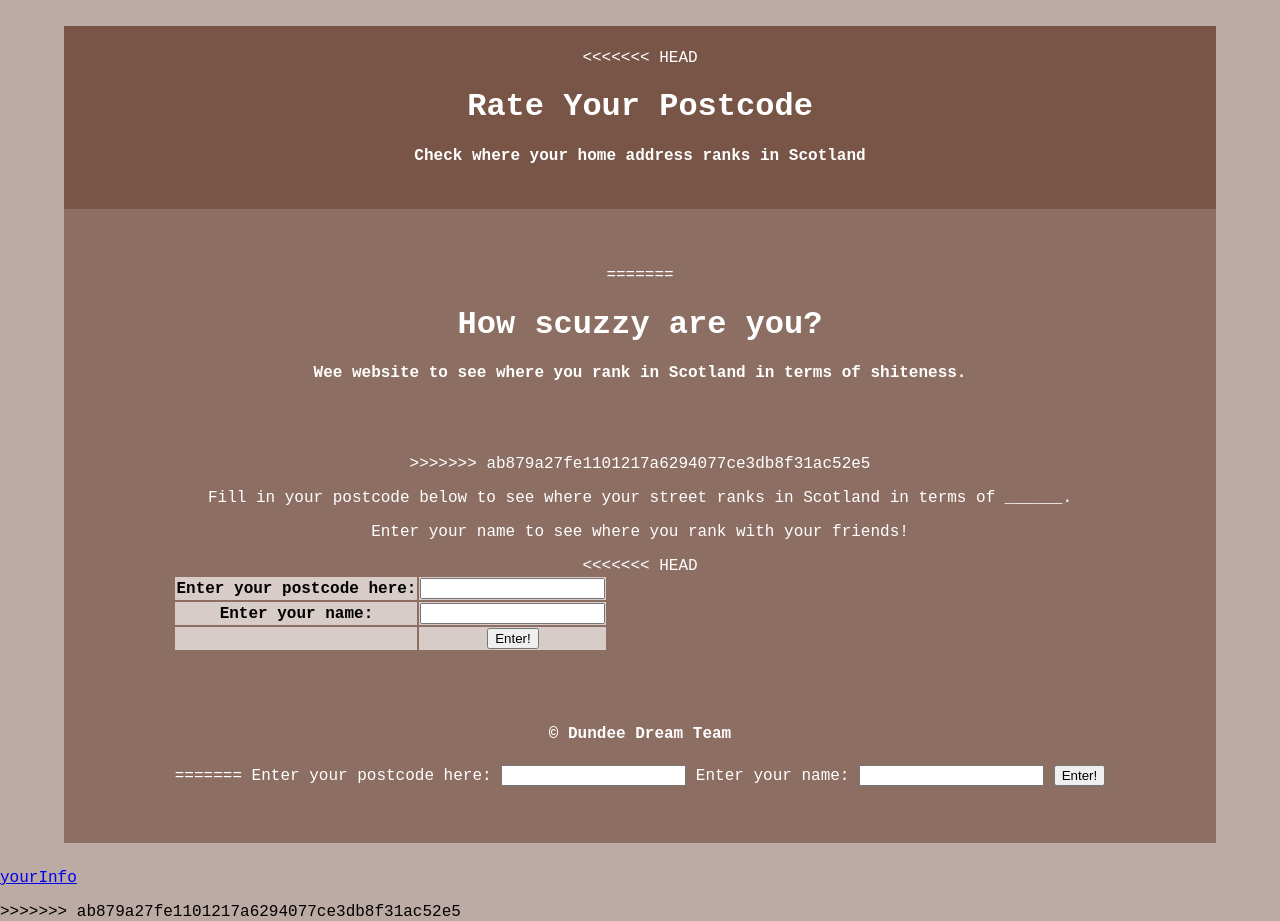
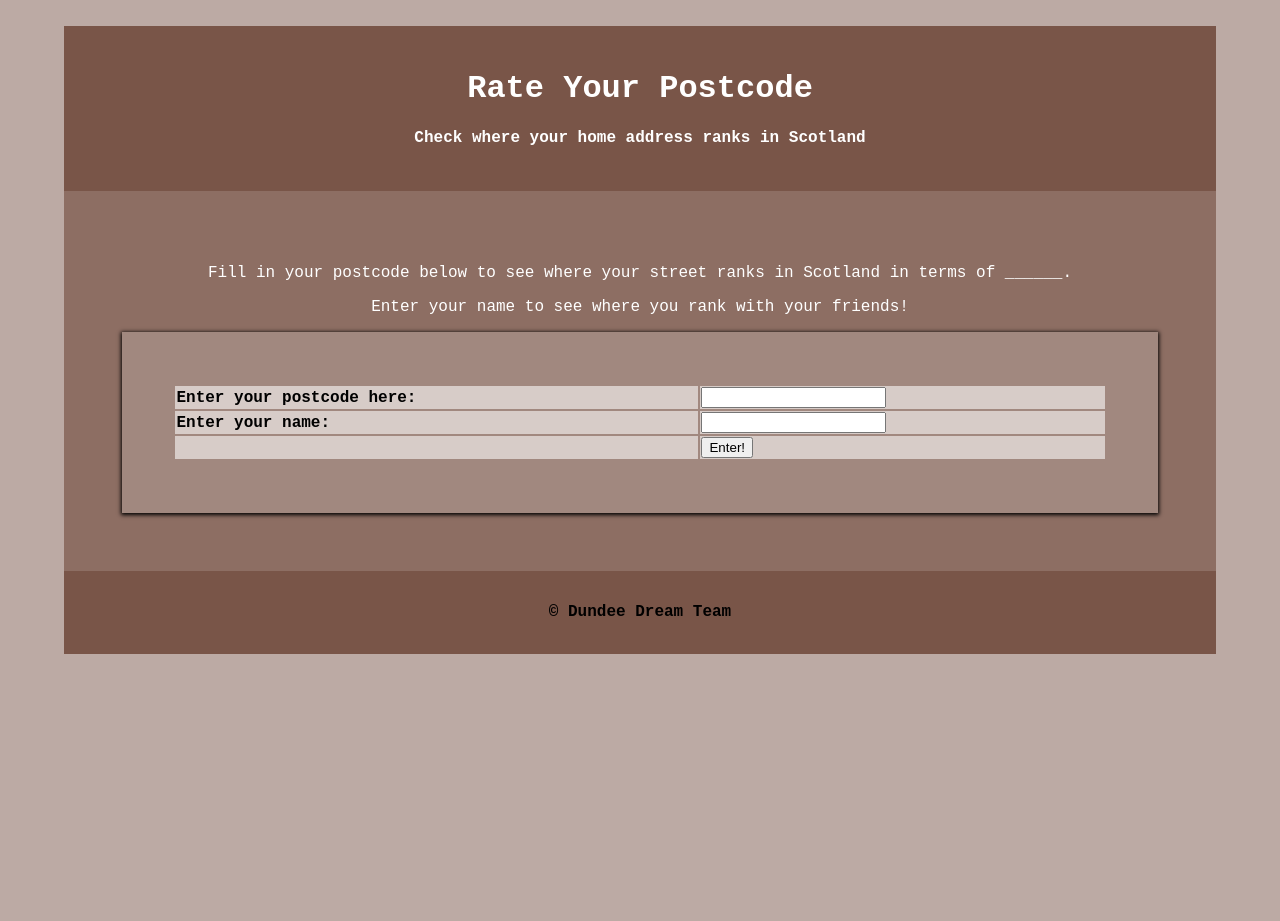
Before and after one commit to meadhbhis/RGU-Hack, a Flask app: page / in a window 1280 px wide. After the commit the page ends 654 px from the top, so only its background shows below. Run offline with Flask 2, Linux system fonts and the light colour scheme; parts of the project's set-up code (start-up, migrations or seed data) failed here and were passed over.

Commit message:
please work in the name of the wee man

```diff
--- a/app.py
+++ b/app.py
@@ -49,10 +49,6 @@ def compare(code):
 	input_dict = {'postcode': code, 'rank': imd[code][0], 'vigintile': imd[code][1], 'population': imd[code][2], 'name': imd[code][3]}
 	return render_template('comparison.html', input=input_dict)
 
-@app.route('/compare/')
-def compare():
-    return render_template('comparison.html')
-
 @app.errorhandler(404)
 def not_found(e):
     return "Ye've daen summin wrang here pal", 404
--- a/static/style.css
+++ b/static/style.css
@@ -43,15 +43,13 @@ html, body {
     padding: 5%;
 }
 
-<<<<<<< HEAD
+
 #footer{
     text-align: center;
     background: #795548;
     padding: 1%;
 }
 
-=======
->>>>>>> ab879a27fe1101217a6294077ce3db8f31ac52e5
 .nav table {
     list-style: none;
     overflow: auto;
@@ -71,23 +69,18 @@ html, body {
 
 .nav th{
     color: black;
-<<<<<<< HEAD
     font-weight: bold;
 }
 
 .nav td{
     color: black;
-=======
->>>>>>> ab879a27fe1101217a6294077ce3db8f31ac52e5
 }
 
 /* CSS for the whole <UL> list for the nav id only  */
 
-<<<<<<< HEAD
+
+
 .navbar ul {
-=======
-.navBar ul {
->>>>>>> ab879a27fe1101217a6294077ce3db8f31ac52e5
   list-style: none;
   overflow:auto;
   background-color: #CCB598;
@@ -100,11 +93,7 @@ html, body {
 
 /* CSS for each list element inside the <UL>, inside the nav id */
 
-<<<<<<< HEAD
 .navbar li {
-=======
-.navBar li {
->>>>>>> ab879a27fe1101217a6294077ce3db8f31ac52e5
   line-height: 40px;
   width: 33.3%;
   float:left;
@@ -112,31 +101,19 @@ html, body {
 
 /* CSS for each <a> attribute inside nav id only */
 
-<<<<<<< HEAD
 .navbar a {
-=======
-.navBar a {
->>>>>>> ab879a27fe1101217a6294077ce3db8f31ac52e5
     text-decoration: none;
     color: black;
     display: block;
-    transition:.3s background-color;
+    transition: .3s background-color;
 }
 
-<<<<<<< HEAD
 .navbar a:hover {
-=======
-.navBar a:hover {
->>>>>>> ab879a27fe1101217a6294077ce3db8f31ac52e5
     background-color: #4E3515;
     color: white;
 }
 
-<<<<<<< HEAD
 .navbar a.active {
-=======
-.navBar a.active {
->>>>>>> ab879a27fe1101217a6294077ce3db8f31ac52e5
     background-color: #4E3515;
     color: white;
 }
--- a/templates/index.html
+++ b/templates/index.html
@@ -14,29 +14,17 @@ and open the template in the editor.
     <body>
         <div id="wrap">
             <div id="header">
-<<<<<<< HEAD
                 <h1>Rate Your Postcode</h1>
                 <h4>Check where your home address ranks in Scotland</h4>
             </div>
 
             <div id="main">
                 <div class="nav">
-=======
-                <h1>How scuzzy are you?</h1>
-                <h4>Wee website to see where you rank in Scotland in terms of shiteness.</h4>
-            </div>
-
-            <div id="main">
-
-                <div class="nav">
-
->>>>>>> ab879a27fe1101217a6294077ce3db8f31ac52e5
                     <p>Fill in your postcode below to see where your street ranks in Scotland in terms of ______.</p>
                     <p>Enter your name to see where you rank with your friends!</p>
 
                     <table>
                         <form action="postcode-posted" method="POST">
-<<<<<<< HEAD
                             <tr>
                                 <th>Enter your postcode here:</th>
                                 <td><input type="text" name="postcode"></td>
@@ -57,29 +45,6 @@ and open the template in the editor.
             <div id="footer">
                 <h4> &COPY; Dundee Dream Team</h4>
             </div>
-=======
-                        <tr>
-                            <th>Enter your postcode here:</th>
-                        <td><input type="text" name="postcode"></td>
-                        </tr>
-
-                        <tr>
-                            <th>Enter your name:</th>
-                            <td><input type="text" name="name"></td>
-                        </tr>
-                    <tr>
-                        <th></th>
-                        <td><input type="submit" value="Enter!"></td>
-                        </tr>
-                    </form>
-                    </table>
-
-                </div>
-
-            </div>
-
-            <p><a href="yourInfo.html">yourInfo</a></p>
->>>>>>> ab879a27fe1101217a6294077ce3db8f31ac52e5
         </div>
     </body>
 </html>
```
Also changed, not shown: templates/comparison.html (+2 -17 lines), templates/postcode.html (+0 -20 lines), users.db.
